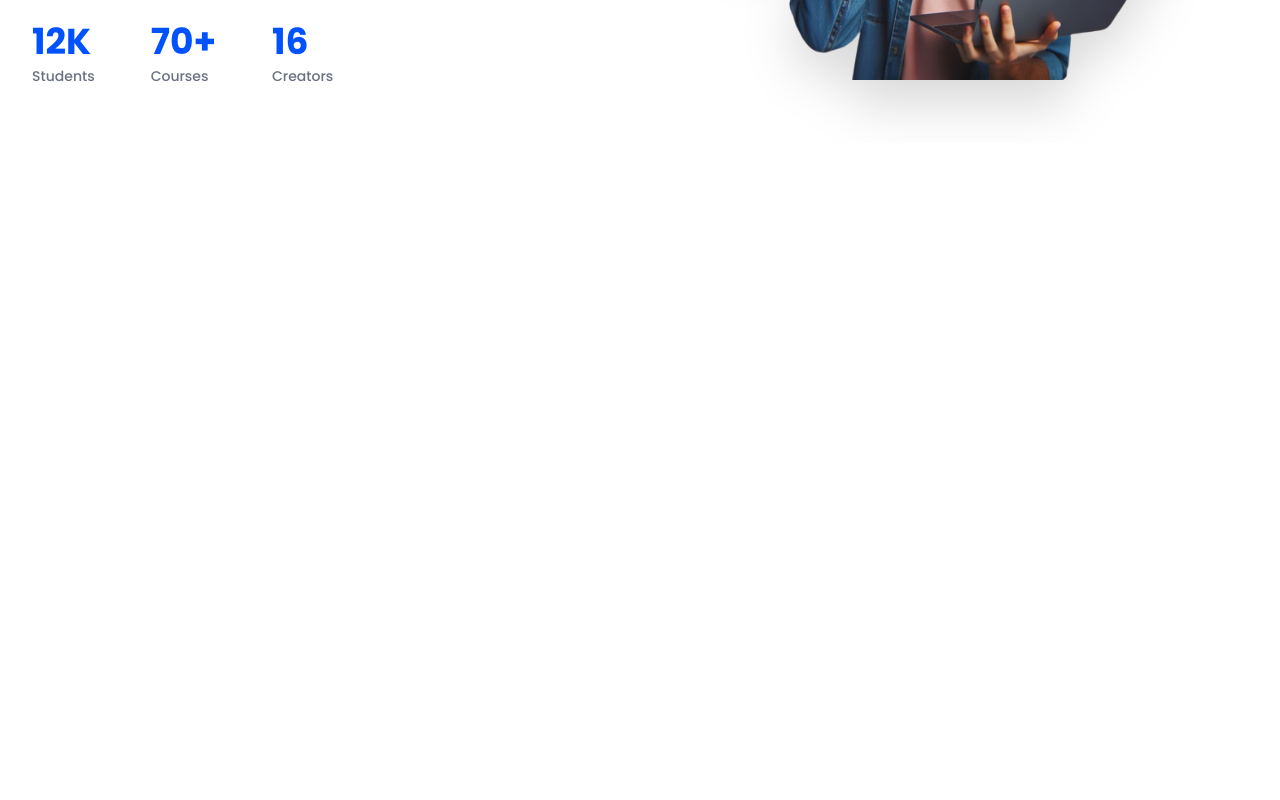
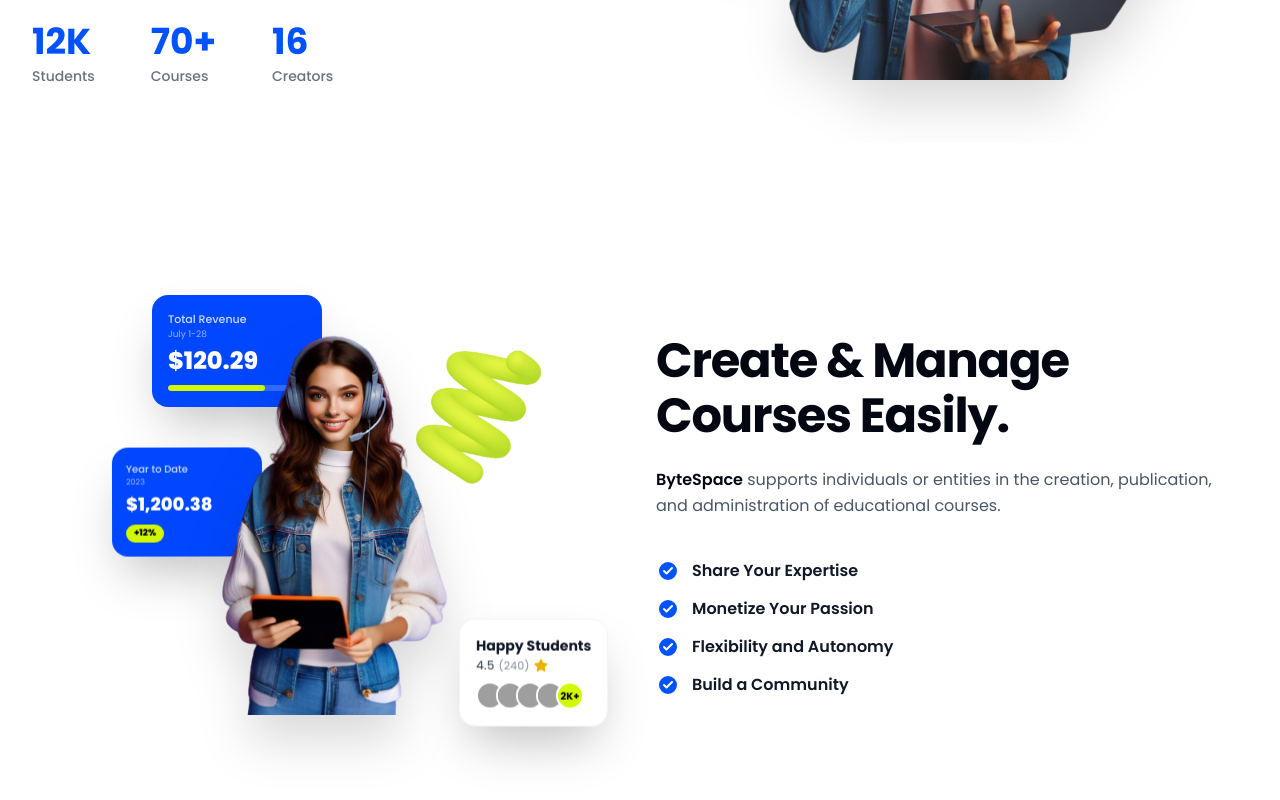
Before and after one commit to AL-AM1N/byte-space-doin-tech-assessment, a Next.js app: page / in a window 1280 px wide. Shown: the part 3689-4489 px from the top of the page. Before the commit the page ends 3832 px from the top, so only its background shows below. Built offline with nearby package versions, Linux system fonts and the light colour scheme; grey boxes are pictures that could not be loaded; a web font is replaced by a local one.

Commit message:
Build the create-and-manage section with checklist and floating revenue cards

```diff
--- a/src/components/CreateManageSection.tsx
+++ b/src/components/CreateManageSection.tsx
@@ -1,3 +1,128 @@
+import React from "react";
+import Image from "next/image";
+import { CheckCircle2, Star } from "lucide-react";
+
+const BENEFITS = [
+  "Share Your Expertise",
+  "Monetize Your Passion",
+  "Flexibility and Autonomy",
+  "Build a Community",
+];
+
+const STUDENT_AVATARS = [
+  "https://images.unsplash.com/photo-1534528741775-53994a69daeb?auto=format&fit=crop&w=70&h=70&q=80",
+  "https://images.unsplash.com/photo-1507003211169-0a1dd7228f2d?auto=format&fit=crop&w=70&h=70&q=80",
+  "https://images.unsplash.com/photo-1494790108377-be9c29b29330?auto=format&fit=crop&w=70&h=70&q=80",
+  "https://images.unsplash.com/photo-1500648767791-00dcc994a43e?auto=format&fit=crop&w=70&h=70&q=80",
+];
+
 export default function CreateManageSection() {
-  return <section aria-label="Create and Manage" />;
+  return (
+    <section aria-label="Create and manage courses" className="relative py-20 sm:py-28 overflow-hidden">
+      <div className="max-w-7xl mx-auto px-4 sm:px-6 lg:px-8">
+        <div className="grid grid-cols-1 lg:grid-cols-12 gap-12 lg:gap-8 items-center">
+
+          {/* Left Column: Visual Composite */}
+          <div className="lg:col-span-6 relative flex items-center justify-center min-h-[460px] sm:min-h-[520px] order-2 lg:order-1">
+            {/* 3D Lime Squiggle Ribbon behind creator */}
+            <div className="absolute right-6 sm:right-12 top-10 sm:top-16 w-36 sm:w-48 h-36 sm:h-48 z-0 pointer-events-none animate-float-slow">
+              <Image
+                src="/cone_spiral_lime.png"
+                alt=""
+                width={200}
+                height={200}
+                className="object-contain"
+              />
+            </div>
+
+            {/* Girl with Tablet */}
+            <div className="relative z-10 w-[270px] sm:w-[360px] md:w-[400px]">
+              <Image
+                src="/girl_with_tab.png"
+                alt="Instructor with tablet and headset"
+                width={420}
+                height={420}
+                className="object-contain drop-shadow-2xl select-none"
+              />
+            </div>
+
+            {/* Floating Card 1 (Top Left): Total Revenue */}
+            <div className="absolute left-16 sm:left-30 top-6 sm:top-10 bg-[#0047FF] text-white rounded-2xl p-3.5 sm:p-4 shadow-2xl z-[5] min-w-[140px] sm:min-w-[170px]">
+              <div className="text-[11px] text-white/80 font-medium">Total Revenue</div>
+              <div className="text-[9px] text-white/60">July 1-28</div>
+              <div className="text-xl sm:text-2xl font-extrabold mt-1">$120.29</div>
+              {/* Yellow progress line */}
+              <div className="w-full bg-white/20 rounded-full h-1.5 mt-2 overflow-hidden">
+                <div className="bg-[#D2F801] h-full rounded-full w-[70%]" />
+              </div>
+            </div>
+
+            {/* Floating Card 2 (Middle Left): Year to Date */}
+            <div className="absolute left-16 sm:left-20 top-40 sm:top-48 bg-[#0047FF] text-white rounded-2xl p-3 sm:p-3.5 shadow-2xl z-[5] min-w-[125px] sm:min-w-[150px] animate-float-reverse">
+              <div className="text-[10px] text-white/80 font-medium">Year to Date</div>
+              <div className="text-[8px] text-white/60">2023</div>
+              <div className="text-base sm:text-lg font-extrabold mt-0.5">$1,200.38</div>
+              <span className="inline-block bg-[#D2F801] text-black font-extrabold text-[9px] px-2 py-0.5 rounded-full mt-1.5">
+                +12%
+              </span>
+            </div>
+
+            {/* Floating Card 3 (Bottom Right): Happy Students */}
+            <div className="absolute right-0 sm:right-4 bottom-6 sm:bottom-12 bg-white text-gray-900 rounded-2xl p-3.5 sm:p-4 shadow-2xl z-20 text-left border border-gray-100 animate-float-slow">
+              <h3 className="font-bold text-xs sm:text-sm text-gray-900">
+                Happy Students
+              </h3>
+              <div className="flex items-center gap-1 mt-0.5 text-xs text-gray-600 font-medium">
+                <span>4.5</span>
+                <span className="text-gray-400 text-[11px]">(240)</span>
+                <Star aria-hidden="true" className="w-3.5 h-3.5 fill-[#EAB308] text-[#EAB308]" />
+              </div>
+              {/* Avatars */}
+              <div className="flex items-center -space-x-2 mt-2">
+                {STUDENT_AVATARS.map((src, i) => (
+                  <Image
+                    key={i}
+                    src={src}
+                    alt="Enrolled student"
+                    width={28}
+                    height={28}
+                    className="w-6 h-6 sm:w-7 sm:h-7 rounded-full border-2 border-white object-cover"
+                  />
+                ))}
+                <div className="w-6 h-6 sm:w-7 sm:h-7 rounded-full bg-[#D2F801] text-black font-bold text-[10px] flex items-center justify-center border-2 border-white">
+                  2K+
+                </div>
+              </div>
+            </div>
+
+          </div>
+
+          {/* Right Column: Text & Checklist */}
+          <div className="lg:col-span-6 space-y-6 max-w-xl order-1 lg:order-2">
+            <h2 className="text-3xl sm:text-4xl md:text-5xl font-bold text-gray-950 tracking-tight leading-[1.15]">
+              Create &amp; Manage <br />
+              Courses Easily.
+            </h2>
+
+            <p className="text-sm sm:text-base text-gray-600 leading-relaxed font-normal">
+              <span className="font-semibold text-gray-950">ByteSpace</span> supports individuals or entities in the creation, publication, and administration of educational courses.
+            </p>
+
+            {/* Checklist */}
+            <div className="pt-4 space-y-3.5">
+              {BENEFITS.map((benefit) => (
+                <div key={benefit} className="flex items-center gap-3">
+                  <CheckCircle2 aria-hidden="true" className="w-6 h-6 fill-[#0052FF] text-white" />
+                  <span className="text-sm sm:text-base font-semibold text-gray-900">
+                    {benefit}
+                  </span>
+                </div>
+              ))}
+            </div>
+          </div>
+
+        </div>
+      </div>
+    </section>
+  );
 }
```
